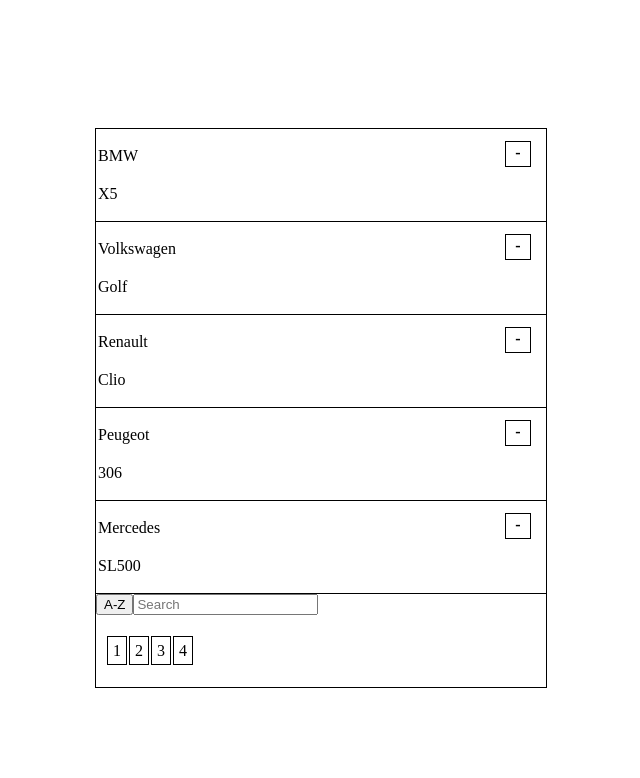
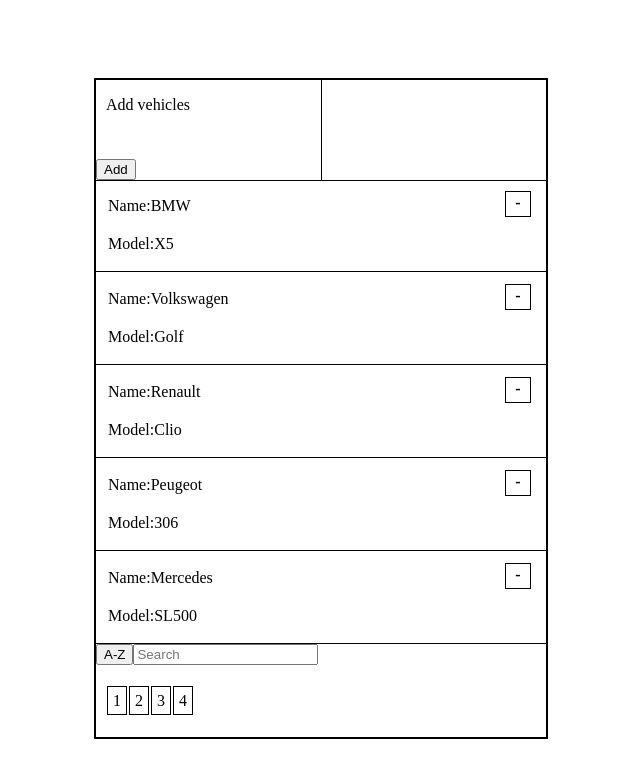
Before and after one commit to GengarWasTaken/projekti92react-mono, a React (Create React App) app: page / in a window 1280 px wide. Shown: the top 778 px of the page, without its empty margins (319-959 px from the left). Built offline with nearby package versions, Linux system fonts and the light colour scheme.

Commit message:
Car adding functionality added. Not yet fully operational.

```diff
--- /dev/null
+++ b/src/components/AddCar.js
@@ -0,0 +1,40 @@
+import React from "react";
+
+function AddCar({ onClose, onSubmit }) {
+  let carName;
+  let carModel;
+  return (
+    <div className="add-car-screen">
+      <button className="cancel-btn" onClick={onClose}>
+        Cancel
+      </button>
+      <form className="add-car-form">
+        <input
+          className="car-name input"
+          type="text"
+          placeholder="Enter name"
+          name="nameOfCar"
+          onChange={(e) => (carName = e.target.value)}
+          required
+        />
+        <input
+          className="car-model input"
+          type="text"
+          placeholder="Enter model"
+          name="modelOfCar"
+          onChange={(e) => (carModel = e.target.value)}
+          required
+        />
+      </form>
+      <button
+        type="submit"
+        className="submit-btn"
+        onClick={() => onSubmit(carName, carModel)}
+      >
+        Submit
+      </button>
+    </div>
+  );
+}
+
+export default AddCar;
--- /dev/null
+++ b/src/components/Header.js
@@ -0,0 +1,30 @@
+import React, { useState } from "react";
+import AddCar from "./AddCar";
+
+function Header({ onCarAdded }) {
+  const [isBeingAdded, setIsBeingAdded] = useState(false);
+
+  return (
+    <header>
+      <div className="menu">
+        <p>Add {/* or edit  */}vehicles</p>
+        <button className="add-car-btn" onClick={() => setIsBeingAdded(true)}>
+          Add
+        </button>
+        {/* <button className="edit-car-btn">Edit</button> */}
+      </div>
+      <div className="add-edit-hud">
+        {isBeingAdded ? (
+          <AddCar
+            onSubmit={onCarAdded}
+            onClose={() => setIsBeingAdded(false)}
+          />
+        ) : (
+          ""
+        )}
+      </div>
+    </header>
+  );
+}
+
+export default Header;
--- a/src/components/Item.js
+++ b/src/components/Item.js
@@ -1,14 +1,14 @@
 import React, { useState } from "react";
 
-function Item({ name, model, collapseItem }) {
+function Item({ name, model }) {
   const [isCollapsed, setIsCollapsed] = useState(false);
   return (
     <div className="item">
-      <p className="name">{isCollapsed ? "" : [name]}</p>
+      <p className="name">{isCollapsed ? "" : `Name:${name}`}</p>
       <p className="collapse" onClick={(e) => setIsCollapsed(!isCollapsed)}>
         {isCollapsed ? "+" : "-"}
       </p>
-      <p className="model">{isCollapsed ? "" : [model]}</p>
+      <p className="model">{isCollapsed ? "" : `Model:${model}`}</p>
     </div>
   );
 }
--- a/src/components/Main.js
+++ b/src/components/Main.js
@@ -2,6 +2,8 @@
 import Item from "./Item";
 import Data from "../database/Data";
 import Pagination from "./Pagination";
+import Header from "./Header";
+/* import { useAddCarForm } from "./useAddCarForm"; */
 import {
   filterCarsByName,
   sortCarsByNameAsc,
@@ -30,6 +32,7 @@
     this.sortData = this.sortData.bind(this);
     this.search = this.search.bind(this);
     this.paginate = this.paginate.bind(this);
+    this.handleSubmit = this.handleSubmit.bind(this);
   }
 
   sortData(list) {
@@ -68,22 +71,28 @@
     }));
   }
 
+  handleSubmit(carName, carModel) {
+    this.setState((prevState) => {
+      let newCar = { name: carName, model: carModel };
+      let newList = [...prevState.data, newCar];
+
+      return {
+        data: newList,
+      };
+    });
+  }
+
   render() {
-    const dataList = this.state.data.map((item) => {
-      return (
-        <Item
-          name={item.name}
-          model={item.model}
-          key={item.id}
-          isCollapsed={this.state.isCollapsed}
-          collapseItem={this.collapseItem}
-        />
-      );
+    //AKO USPIJEŠ DODATI NOVI AUTO PREKO ADDCAR, PROMIJENI OVO DOLJE U KEY={INDEX IZ DATA ARRAY-A} DA NE MORAŠ SAM DODAVATI NEKAKAV KEY
+    const dataList = this.state.data.map((item, index) => {
+      return <Item name={item.name} model={item.model} key={index} />;
     });
 
     let sortButtonText = this.state.sortedAZ === false ? "A-Z" : "Z-A";
 
     return (
+      <>
+        <Header onCarAdded={this.handleSubmit} />
         <main className="main">
           {dataList}
           <button
@@ -103,6 +112,7 @@
             paginate={this.paginate}
           />
         </main>
+      </>
     );
   }
 }
--- /dev/null
+++ b/src/components/useAddCarForm.js
@@ -0,0 +1,11 @@
+import React, { useState } from "react";
+import Data from "../database/Data";
+
+const useAddCarForm = (carName, carModel) => {
+  const [carList, setCarList] = useState(Data);
+  let newCar = { name: carName, model: carModel };
+  let updatedCarList = setCarList(...carList, newCar);
+  return updatedCarList;
+};
+
+export { useAddCarForm };
--- a/src/database/Data.js
+++ b/src/database/Data.js
@@ -1,165 +1,103 @@
 const Data = [
-
   {
-
     name: "BMW",
     model: "X5",
-        id: 1,
-
   },
 
   {
-
     name: "Volkswagen",
     model: "Golf",
-        id: 2,
-
   },
 
   {
-
     name: "Renault",
     model: "Clio",
-        id: 3,
-
   },
 
   {
-
     name: "Peugeot",
     model: "306",
-        id: 4,
-
   },
 
   {
-
     name: "Mercedes",
     model: "SL500",
-        id: 5,
-
   },
 
   {
-
     name: "Lamborghini",
     model: "Murcielago",
-        id: 6,
-
   },
 
   {
-
     name: "Opel",
     model: "Astra",
-        id: 7,
-
   },
 
   {
-
     name: "Renault",
     model: "Laguna",
-        id: 8,
-
   },
 
   {
-
     name: "BMW",
     model: "M5",
-        id: 9,
-
   },
 
   {
-
     name: "Volkswagen",
     model: "Polo",
-        id: 10,
-
   },
 
   {
-
     name: "Mazda",
     model: "RX-5",
-        id: 11,
-
   },
 
   {
-
     name: "Citroen",
     model: "C3",
-        id: 12,
-
   },
 
   {
-
     name: "Fiat",
     model: "Punto",
-        id: 13,
-
   },
 
   {
-
     name: "Audi",
     model: "A6",
-        id: 14,
-
   },
 
   {
-
     name: "Subaru",
     model: "Impreza",
-        id: 15,
-
   },
 
   {
-
     name: "Honda",
     model: "Civi",
-        id: 16,
-
   },
 
   {
-
     name: "Fiat",
     model: "Panda",
-        id: 17,
-
   },
 
   {
-
     name: "Lexus",
     model: "LC 500",
-        id: 18,
-
   },
 
   {
-
     name: "Mercedes",
     model: "GLC",
-        id: 19,
-
   },
 
   {
-
     name: "Hyundai",
     model: "Tucson",
-        id: 20,
+  },
+];
 
-    }
-
-]
-
-export default Data
+export default Data;
--- a/src/index.css
+++ b/src/index.css
@@ -1,33 +1,93 @@
 body {
-
   display: grid;
   place-items: center;
 
   height: 100vh;
-
 }
 
 .App {
-
   height: auto;
   width: 450px;
 
+  border-top: 1px solid black;
+  border-left: 2px solid black;
+  border-right: 2px solid black;
+  border-bottom: 2px solid black;
+}
+
+header {
+  height: 100px;
+  width: 100%;
+
+  display: flex;
+}
+
+.menu {
+  height: 100%;
+  width: 50%;
+
+  border-right: 1px solid black;
+  border-bottom: 1px solid black;
+  border-top: 1px solid black;
+
+  position: relative;
+}
+
+.menu p {
+  margin-left: 10px;
+}
+
+.add-edit-hud {
+  height: 100%;
+  width: 50%;
+
+  border-top: 1px solid black;
+  border-bottom: 1px solid black;
+}
+
+.add-car-screen {
+  margin-left: 10px;
+
+  position: relative;
+}
+
+.add-car-form {
+  margin-top: 17px;
+}
+
+.add-car-screen input {
   border: 1px solid black;
+  margin-top: 5px;
+  height: 20px;
+}
 
+.add-car-btn {
+  position: absolute;
+  bottom: 0;
+  left: 0;
+}
+
+.cancel-btn {
+  position: absolute;
+  top: -17px;
+  right: 0;
+}
+
+.submit-btn {
+  position: absolute;
+  bottom: -25px;
+  right: 0;
 }
 
 .item {
-
   border-bottom: 1px solid black;
 
   position: relative;
-
 }
 
 .item p {
-
   padding: 2px;
-
+  margin-left: 10px;
 }
 
 .collapse {
@@ -47,7 +107,7 @@
   cursor: pointer;
 }
 
-  .pagination{
+.pagination {
   display: flex;
 
   list-style: none;
```
Also changed, not shown: src/App.js (+2 -6 lines). Lines whose indentation alone changed are shown as unchanged.
